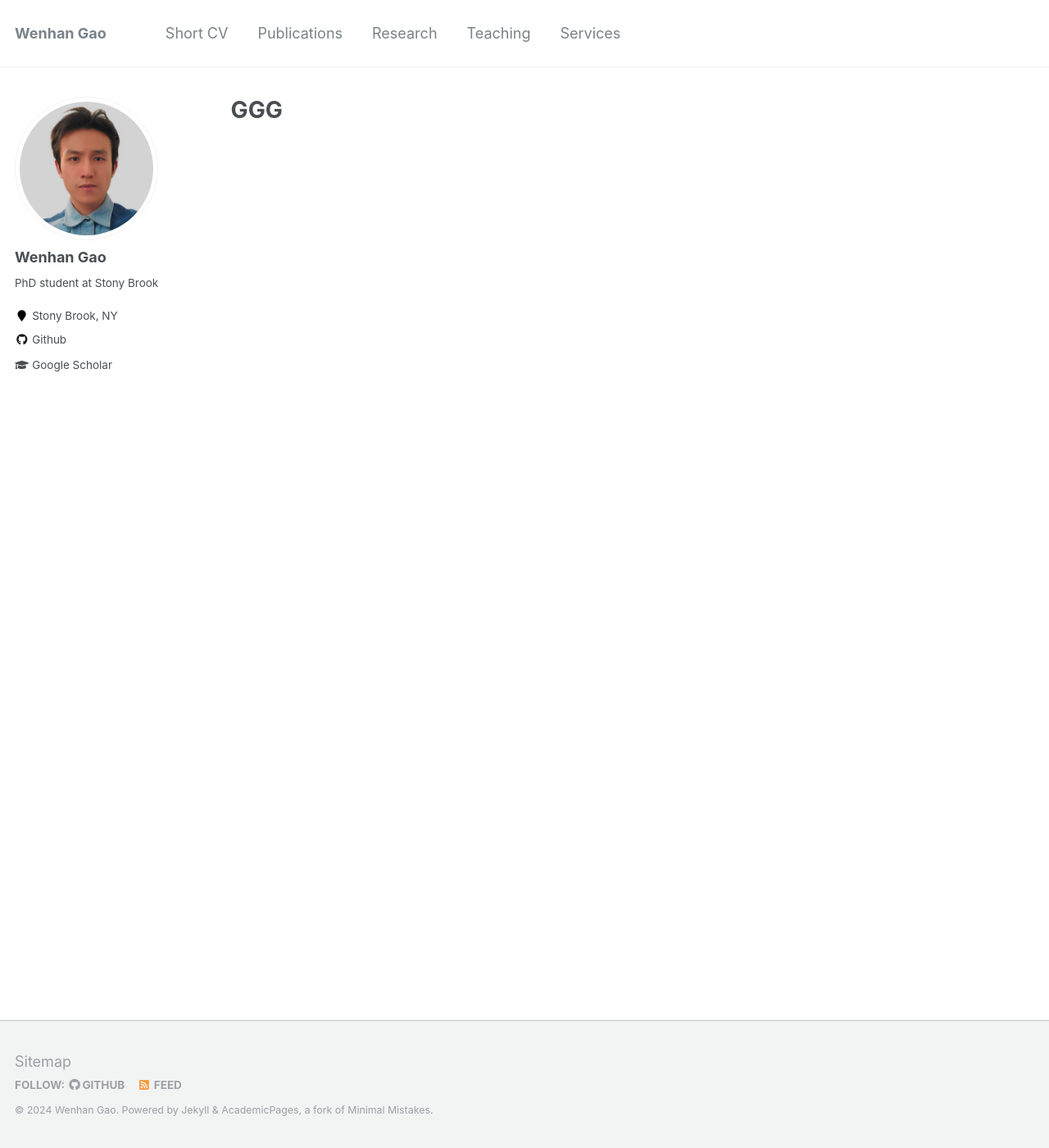
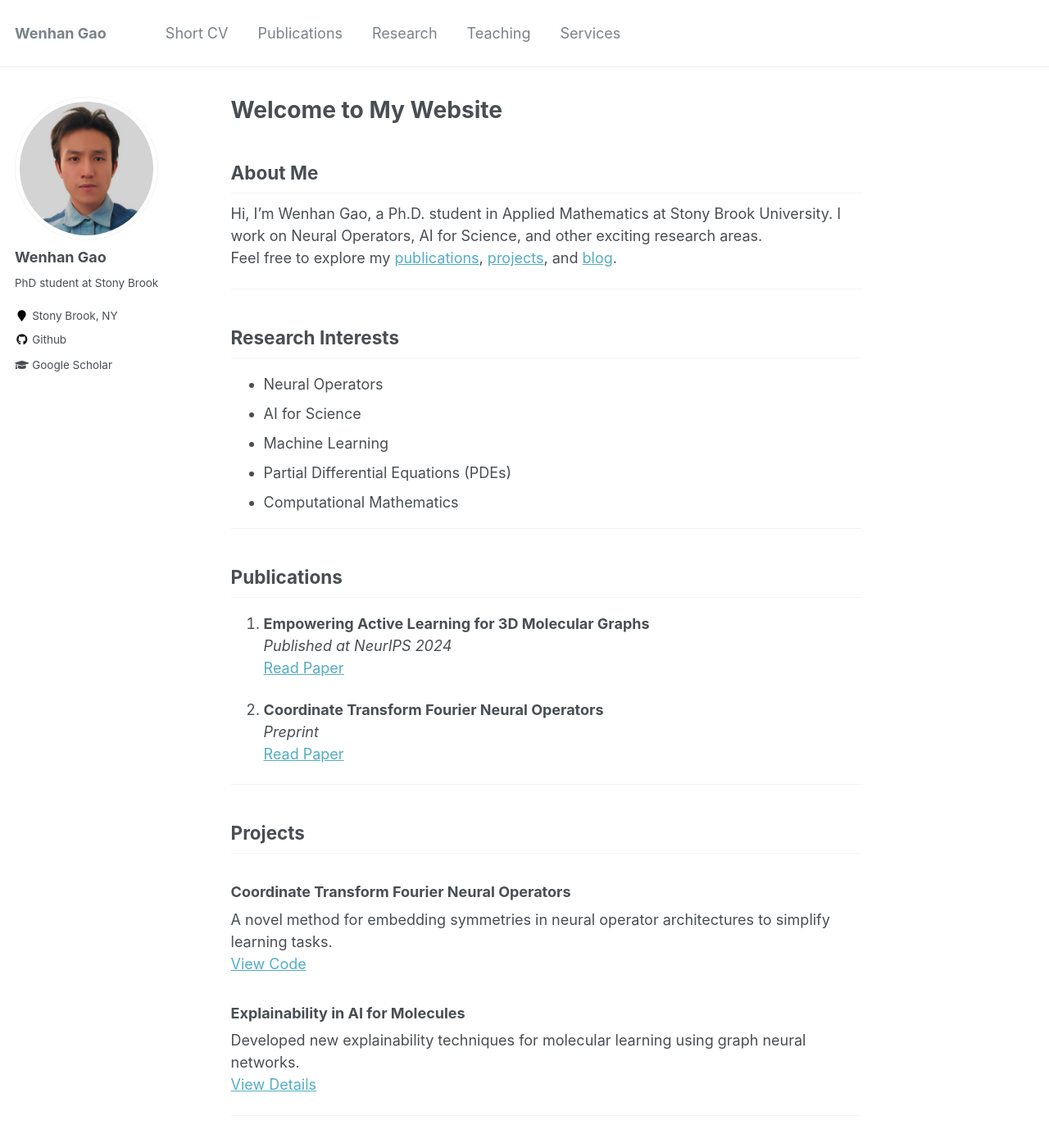
Before and after one commit to wenhangao21/wenhangao21.github.io, a Jekyll site: the page built from blogs/aaa.md, in a window 1280 px wide and 1400 px high. Shown: the whole window at 82% size. Built offline with Jekyll 4.4.1, drawn with Linux system fonts in a browser that asks for light colours; our own code applies the rules of GitHub Pages for plain Markdown files; some of the changed text lies outside the part shown.

Commit message:
Initial commit

```diff
--- a/blogs/aaa.md
+++ b/blogs/aaa.md
@@ -1 +1,53 @@
-# GGG
+# Welcome to My Website
+
+## About Me
+Hi, I'm Wenhan Gao, a Ph.D. student in Applied Mathematics at Stony Brook University. I work on Neural Operators, AI for Science, and other exciting research areas.
+Feel free to explore my [publications](#publications), [projects](#projects), and [blog](#blog).
+
+---
+
+## Research Interests
+- Neural Operators
+- AI for Science
+- Machine Learning
+- Partial Differential Equations (PDEs)
+- Computational Mathematics
+
+---
+
+## Publications
+1. **Empowering Active Learning for 3D Molecular Graphs**
+   *Published at NeurIPS 2024*
+   [Read Paper](#)
+
+2. **Coordinate Transform Fourier Neural Operators**
+   *Preprint*
+   [Read Paper](#)
+
+---
+
+## Projects
+### Coordinate Transform Fourier Neural Operators
+A novel method for embedding symmetries in neural operator architectures to simplify learning tasks.
+[View Code](https://github.com/username/repo)
+
+### Explainability in AI for Molecules
+Developed new explainability techniques for molecular learning using graph neural networks.
+[View Details](#)
+
+---
+
+## Blog
+Stay updated with my latest posts:
+- [How Symmetries Simplify AI](#)
+- [Understanding Neural Operators](#)
+
+Read more on my [Blog](https://wenhangao21.github.io/blogs/blogs.html).
+
+---
+
+## Contact
+Feel free to reach out!
+📧 Email: [wenhan.gao@example.com](mailto:wenhan.gao@example.com)
+🌐 Website: [wenhangao21.github.io](https://wenhangao21.github.io/)
+🔗 GitHub: [github.com/username](https://github.com/username)
```
